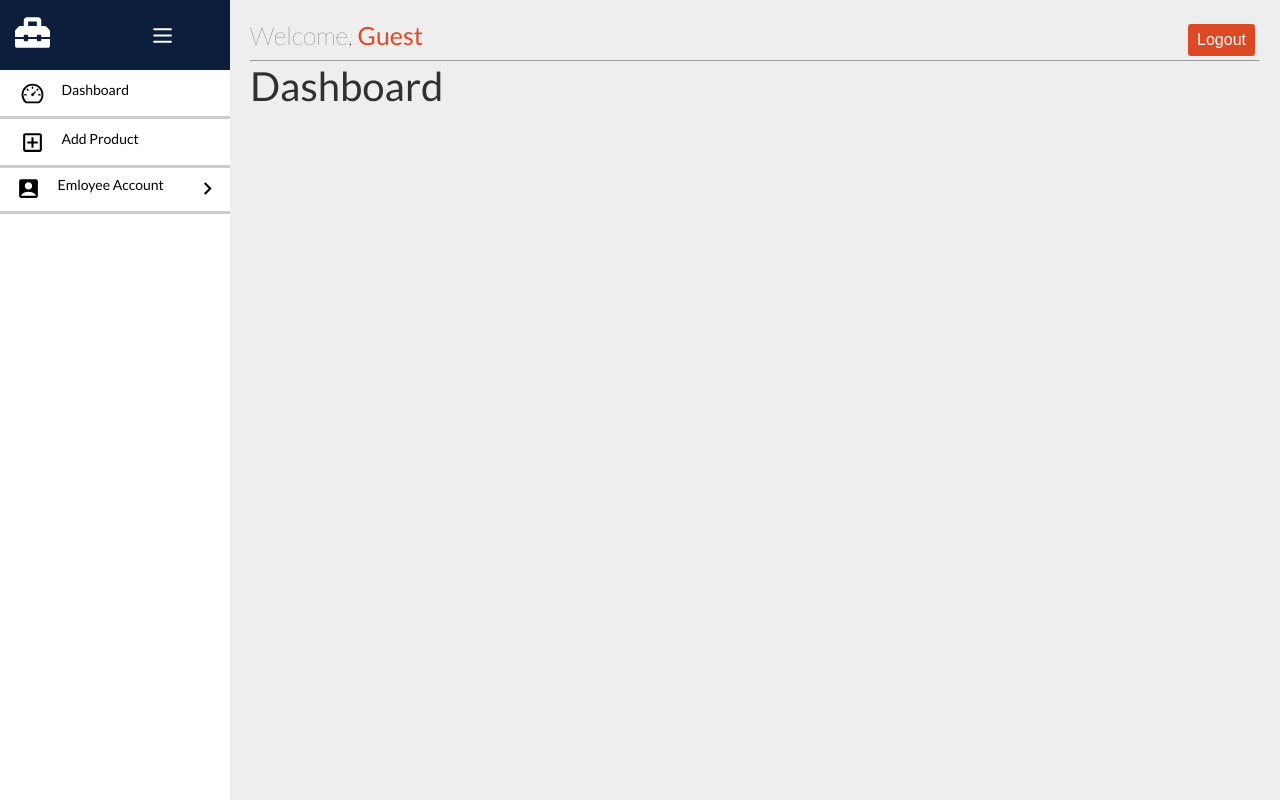
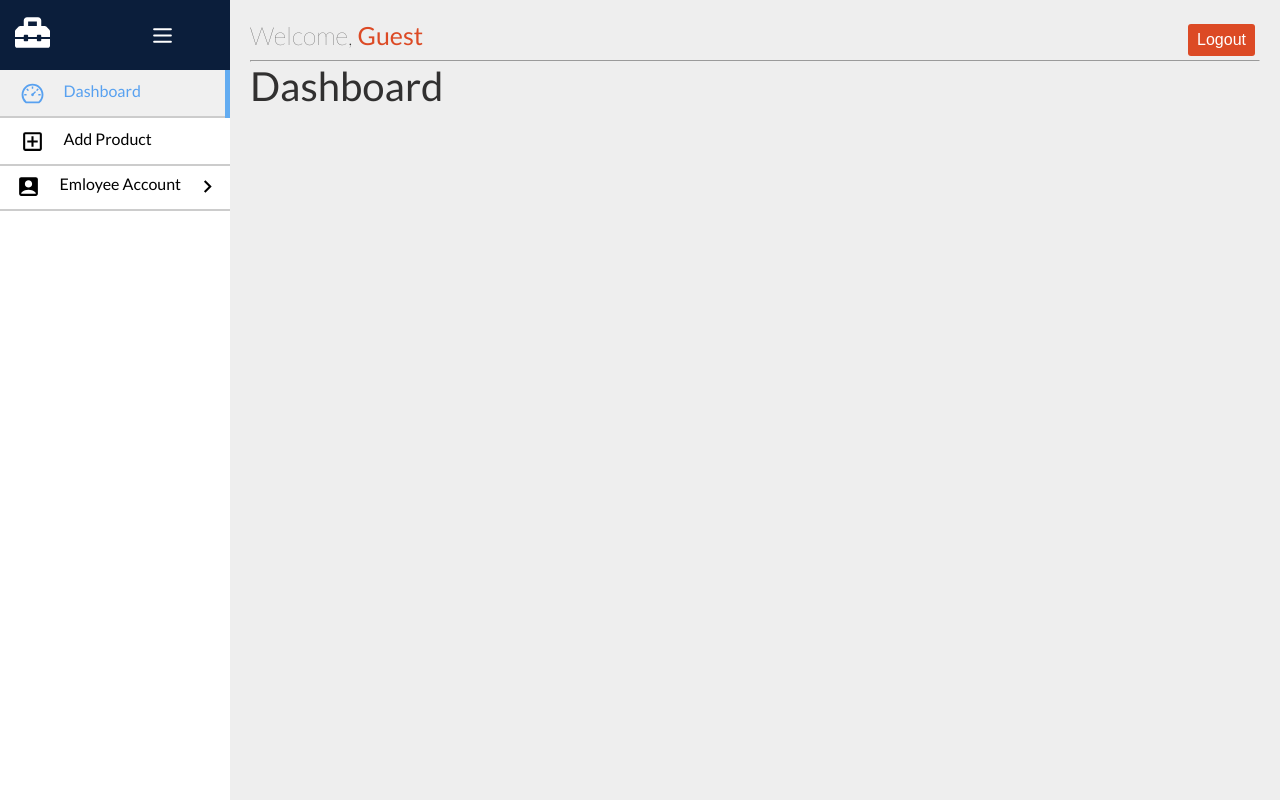
Before and after one commit to jcharlpretorius/Tool-Inventory-App, a React (Create React App) app in the folder frontend/: page /dashboard in a window 1280 px wide. Built offline with nearby package versions, Linux system fonts and the light colour scheme.

Commit message:
add css transitions to sidebar

```diff
--- a/frontend/src/components/sidebar/Sidebar.scss
+++ b/frontend/src/components/sidebar/Sidebar.scss
@@ -16,12 +16,15 @@ main {
   background-color: var(--color-white);
   overflow: auto;
   color: var(-color-dark);
+  transition: all 0.5s;
 }
 
 .top_section {
   display: flex;
   align-items: center;
   padding: 10px 15px;
+  // border-bottom: 2px solid #ccc;
+  transition: all 0.5s;
   background-color: var(--dark-blue);
   height: 70px;
 }
@@ -33,7 +36,9 @@ main {
   display: flex;
   font-size: 25px;
   margin-left: 70px;
+  cursor: pointer;
   color: var(--color-white);
+  transition: all 0.3s;
 }
 
 .bars:hover {
@@ -47,10 +52,11 @@ main {
   // border-radius: 5px;
   // border-bottom: 2px solid #ccc;
   background-color: rgba(255, 255, 255, 0.1);
+  transition: background-color 0.15s;
 }
 
 .s-parent {
-  border-bottom: 3px solid #ccc;
+  border-bottom: 2px solid #ccc;
 }
 
 .sidebar-item:hover {
@@ -68,8 +74,9 @@ main {
   display: flex;
   justify-content: flex-start;
   align-items: flex-start;
-  gap: 10px;
-  font-size: 1.4rem;
+  gap: 12px;
+  transition: all 0.5s;
+  font-size: 1.6rem;
 }
 
 .sidebar-title span .icon {
@@ -80,15 +87,57 @@ main {
   font-size: 25px;
 }
 
+.sidebar-title .arrow-icon {
+  cursor: pointer;
+  transition: all 0.5s;
+}
+
+.sidebar-item.open > .sidebar-title .arrow-icon {
+  transform: rotate(90deg);
+}
+
 .sidebar-content {
   padding-top: 0.25em;
   height: 0;
   overflow: hidden;
 }
+.sidebar-item.open > .sidebar-content {
+  height: auto;
+}
+
+.s-child {
+  border: 1px solid #ccc;
+  border-radius: 3px;
+  margin-top: 5px;
+}
+
+.s-child:hover {
+  border: 1px solid var(--light-blue);
+}
 
 a {
   color: var(--colo-dark);
   text-decoration: none;
+  transition: all 0.2s;
+}
+
+.active {
+  color: var(--color-primary);
+  display: block;
+  position: relative;
+  width: 100%;
+  height: auto;
+  background-color: #eee;
+}
+
+.active::after {
+  content: '';
+  position: absolute;
+  width: 5px;
+  height: 100%;
+  right: 0;
+  top: 0;
+  background-color: var(--light-blue);
 }
 
 .sublink .sidebar-item .sidebar-title {
```
